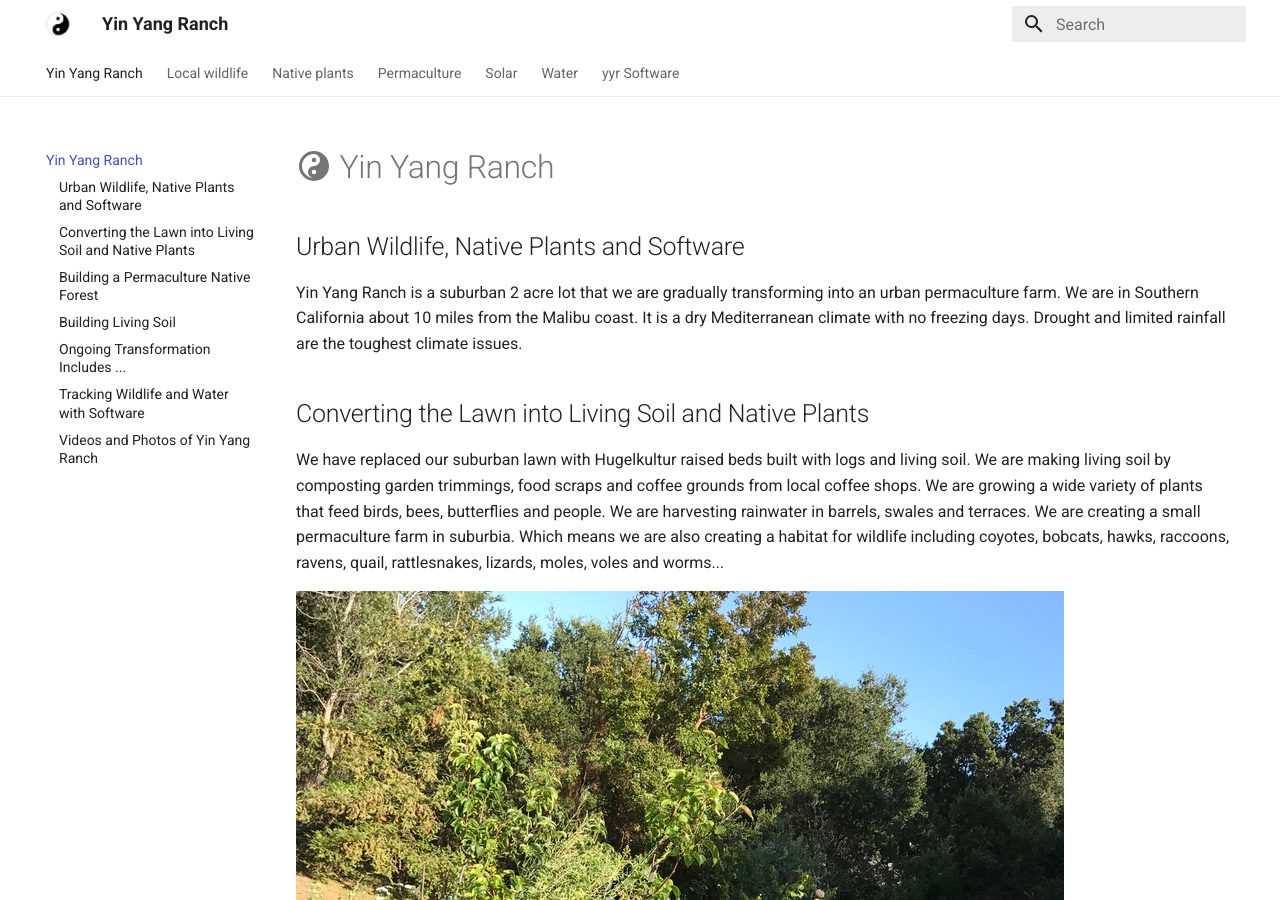
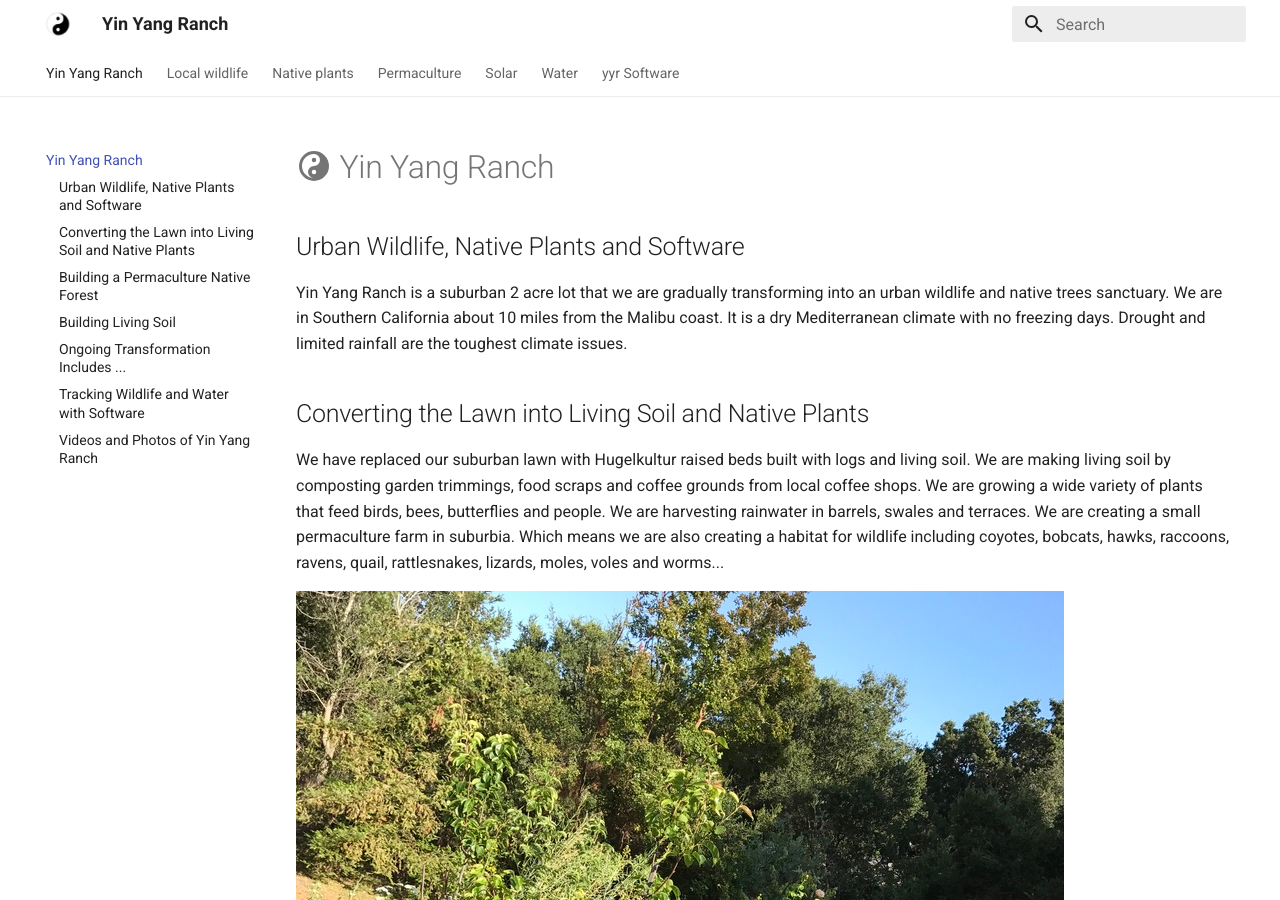
Before and after one commit to jeffbass/com-yin-yang-ranch, an MkDocs documentation site: the page built from docs/index.md, in a window 1280 px wide and 900 px high. Built offline with MkDocs 1.6.1 and Material for MkDocs 9.7.7, drawn with Linux system fonts in a browser that asks for light colours.

Commit message:
Update index.md

```diff
--- a/docs/index.md
+++ b/docs/index.md
@@ -2,7 +2,7 @@
 # :material-yin-yang: Yin Yang Ranch
 ## Urban Wildlife, Native Plants and Software
 
-Yin Yang Ranch is a suburban 2 acre lot that we are gradually transforming into an urban permaculture farm. We are in Southern California about 10 miles from the Malibu coast. It is a dry Mediterranean climate with no freezing days. Drought and limited rainfall are the toughest climate issues.
+Yin Yang Ranch is a suburban 2 acre lot that we are gradually transforming into an urban wildlife and native trees sanctuary. We are in Southern California about 10 miles from the Malibu coast. It is a dry Mediterranean climate with no freezing days. Drought and limited rainfall are the toughest climate issues.
 
 ## Converting the Lawn into Living Soil and Native Plants
 
```
